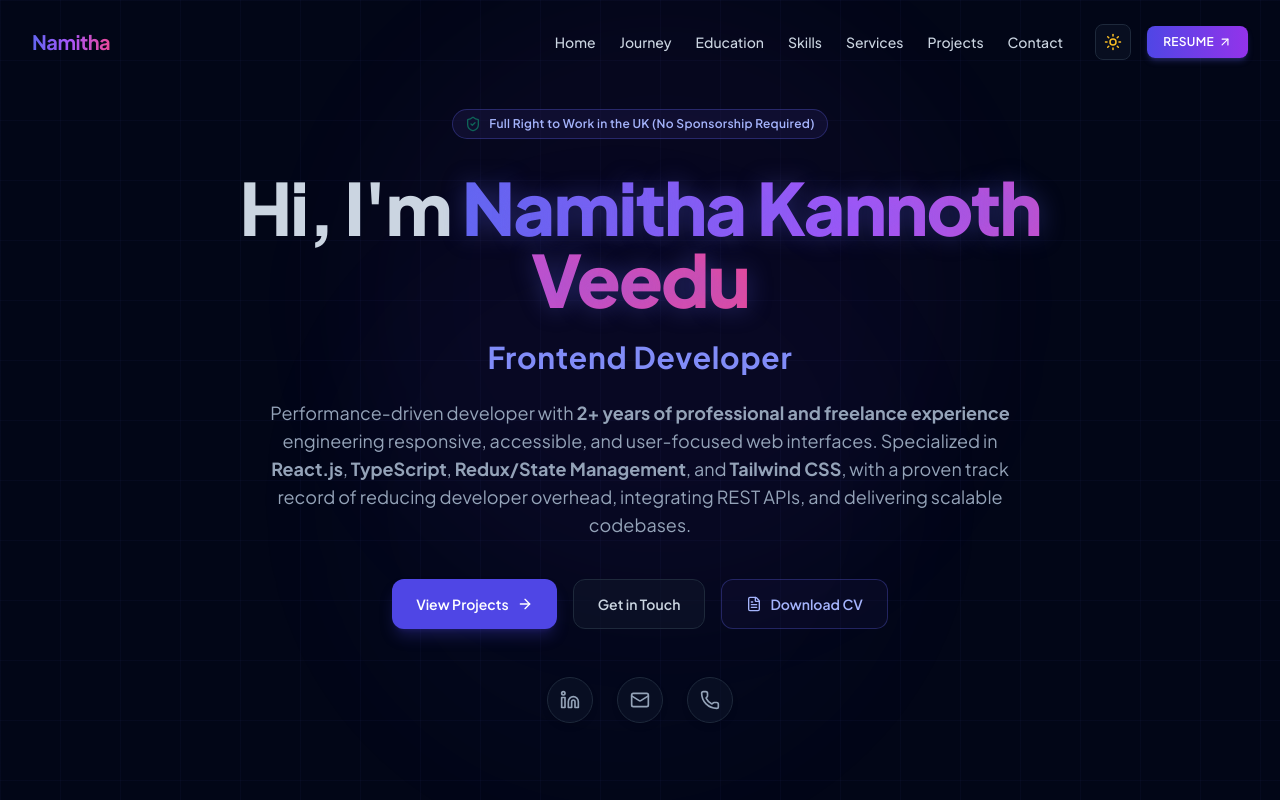
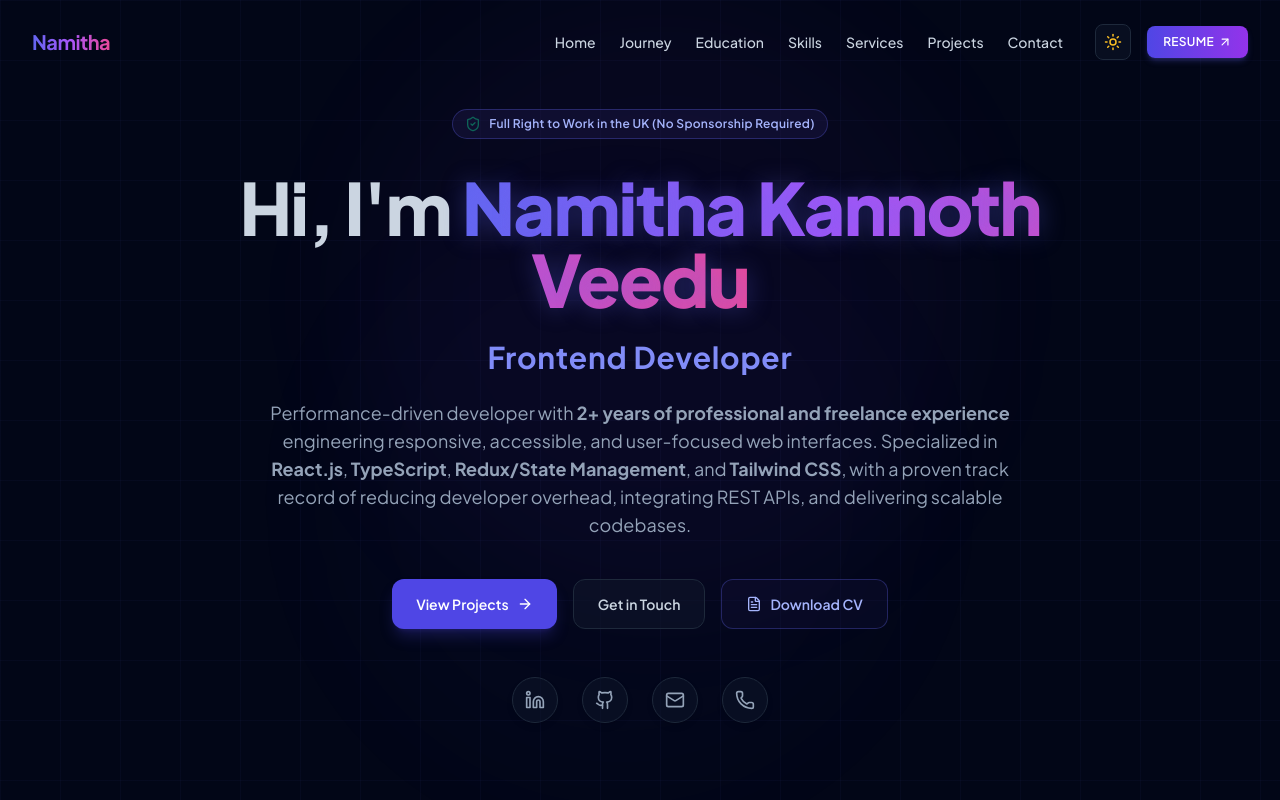
Before and after one commit to Namithakannoth/NamithaKannothVeedu-Personal-Portfolio, a React (Vite) app: page / in a window 1280 px wide. Shown: the top 800 px of the page. Built offline with nearby package versions, Linux system fonts and the light colour scheme.

Commit message:
feat: add local GithubIcon and link your profile to Hero, Contact, and Footer

```diff
--- a/src/App.jsx
+++ b/src/App.jsx
@@ -9,6 +9,7 @@ import Projects from './components/Projects';
 import Contact from './components/Contact';
 import { Mail, Phone } from 'lucide-react';
 import Linkedin from './components/LinkedinIcon';
+import Github from './components/GithubIcon';
 
 export default function App() {
   // Try to load initial theme from localStorage, default to dark (true)
@@ -91,6 +92,15 @@ export default function App() {
               <Linkedin size={16} />
             </a>
             <a
+              href="https://github.com/Namithakannoth"
+              target="_blank"
+              rel="noopener noreferrer"
+              className="hover:text-indigo-500 transition-colors"
+              aria-label="GitHub"
+            >
+              <Github size={16} />
+            </a>
+            <a
               href="mailto:namithakv605@gmail.com"
               className="hover:text-indigo-500 transition-colors"
               aria-label="Email"
--- a/src/components/Contact.jsx
+++ b/src/components/Contact.jsx
@@ -1,6 +1,7 @@
 import { useState } from 'react';
 import { Mail, Phone, MapPin, Send, CheckCircle2 } from 'lucide-react';
 import Linkedin from './LinkedinIcon';
+import Github from './GithubIcon';
 
 export default function Contact({ darkMode }) {
   const [formData, setFormData] = useState({
@@ -187,6 +188,34 @@ export default function Contact({ darkMode }) {
                     </span>
                   </div>
                 </a>
+
+                {/* GitHub */}
+                <a
+                  href="https://github.com/Namithakannoth"
+                  target="_blank"
+                  rel="noopener noreferrer"
+                  className="flex items-center gap-4 group cursor-pointer"
+                >
+                  <span className={`p-3 rounded-xl transition-all duration-300 ${
+                    darkMode
+                      ? 'bg-slate-800/50 text-indigo-400 group-hover:bg-indigo-500/10 group-hover:text-indigo-300'
+                      : 'bg-slate-100 text-indigo-600 group-hover:bg-indigo-50 group-hover:text-indigo-700'
+                  }`}>
+                    <Github size={18} />
+                  </span>
+                  <div>
+                    <span className={`block text-xs font-semibold uppercase tracking-wider ${
+                      darkMode ? 'text-slate-500' : 'text-slate-400'
+                    }`}>
+                      GitHub
+                    </span>
+                    <span className={`text-sm font-medium transition-colors group-hover:text-indigo-500 ${
+                      darkMode ? 'text-slate-300' : 'text-slate-700'
+                    }`}>
+                      github.com/Namithakannoth
+                    </span>
+                  </div>
+                </a>
               </div>
             </div>
 
--- /dev/null
+++ b/src/components/GithubIcon.jsx
@@ -0,0 +1,19 @@
+export default function Github({ size = 20, className = "" }) {
+  return (
+    <svg
+      xmlns="http://www.w3.org/2000/svg"
+      width={size}
+      height={size}
+      viewBox="0 0 24 24"
+      fill="none"
+      stroke="currentColor"
+      strokeWidth="2"
+      strokeLinecap="round"
+      strokeLinejoin="round"
+      className={className}
+    >
+      <path d="M15 22v-4a4.8 4.8 0 0 0-1-3.5c3 0 6-2 6-5.5.08-1.25-.27-2.48-1-3.5.28-1.15.28-2.35 0-3.5 0 0-1 0-3 1.5-2.64-.5-5.36-.5-8 0C6 2 5 2 5 2c-.3 1.15-.3 2.35 0 3.5A5.403 5.403 0 0 0 4 9c0 3.5 3 5.5 6 5.5-.39.49-.68 1.05-.85 1.65-.17.6-.22 1.23-.15 1.85v4" />
+      <path d="M9 18c-4.51 2-5-2-7-2" />
+    </svg>
+  );
+}
--- a/src/components/Hero.jsx
+++ b/src/components/Hero.jsx
@@ -1,5 +1,6 @@
 import { Mail, Phone, FileText, ArrowRight, ShieldCheck } from 'lucide-react';
 import Linkedin from './LinkedinIcon';
+import Github from './GithubIcon';
 
 export default function Hero({ darkMode }) {
   return (
@@ -95,6 +96,19 @@ export default function Hero({ darkMode }) {
             <Linkedin size={20} />
           </a>
           <a
+            href="https://github.com/Namithakannoth"
+            target="_blank"
+            rel="noopener noreferrer"
+            className={`p-3 rounded-full transition-all duration-300 border hover:scale-110 hover:-translate-y-1 ${
+              darkMode
+                ? 'border-slate-800 bg-slate-900/50 text-slate-400 hover:text-indigo-400 hover:border-indigo-500/30 shadow-md shadow-slate-950/20'
+                : 'border-slate-200 bg-slate-50 text-slate-600 hover:text-indigo-600 hover:border-indigo-200 shadow-sm'
+            }`}
+            title="GitHub"
+          >
+            <Github size={20} />
+          </a>
+          <a
             href="mailto:namithakv605@gmail.com"
             className={`p-3 rounded-full transition-all duration-300 border hover:scale-110 hover:-translate-y-1 ${
               darkMode
```
